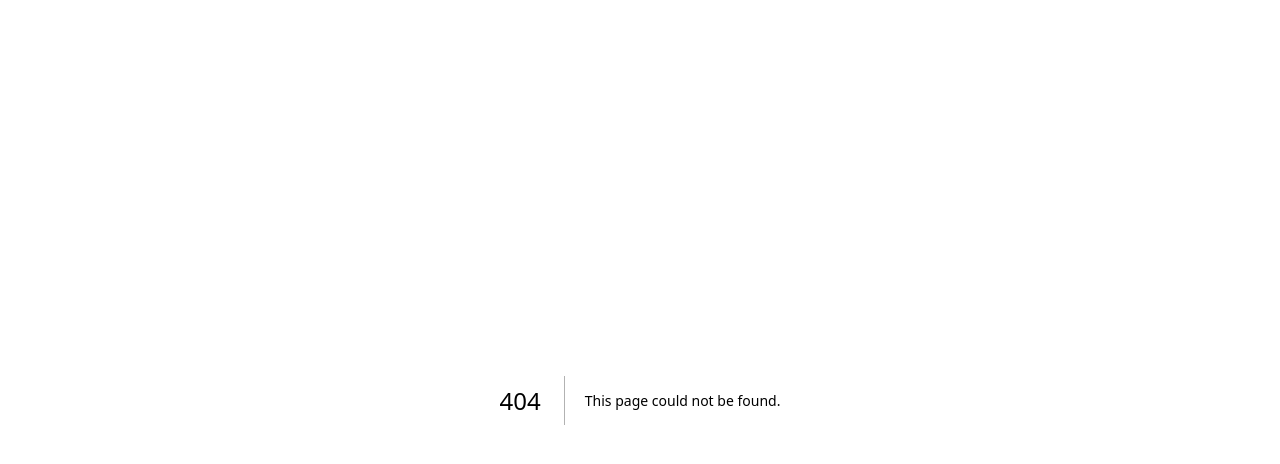
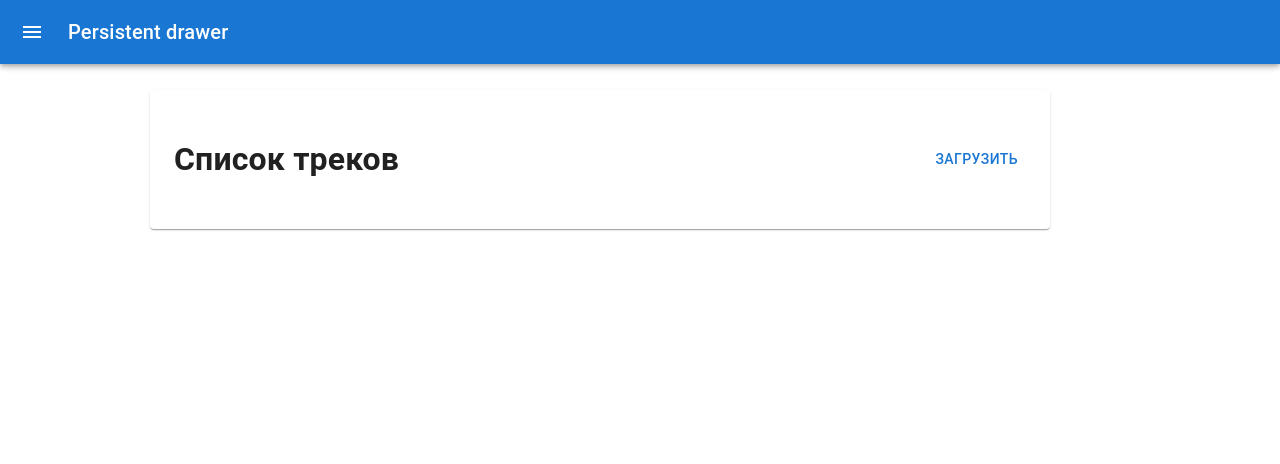
Before and after one commit to FallenStarrr/musical-platform, a Next.js app in the folder client/: page /tracks/create in a window 1280 px wide. Before the commit this address had no page. Shown: the top 464 px of the page. Built offline with nearby package versions, Linux system fonts and the light colour scheme.

Commit message:
create page and routing

```diff
--- a/client/components/Navbar.tsx
+++ b/client/components/Navbar.tsx
@@ -18,6 +18,10 @@ import ListItemIcon from '@mui/material/ListItemIcon';
 import ListItemText from '@mui/material/ListItemText';
 import InboxIcon from '@mui/icons-material/MoveToInbox';
 import MailIcon from '@mui/icons-material/Mail';
+import { useRouter } from 'next/router';
+
+
+
 
 const drawerWidth = 240;
 
@@ -70,9 +74,17 @@ const DrawerHeader = styled('div')(({ theme }) => ({
   justifyContent: 'flex-end',
 }));
 
+const menuItems = [
+  {text: 'Главная' , href: '/'},
+  {text: 'Список треков' , href: '/tracks'},
+  {text: 'Список альбомов' , href: '/albums'},
+
+]
+
 export default function Navbar() {
   const theme = useTheme();
   const [open, setOpen] = React.useState(false);
+  const router = useRouter()
 
   const handleDrawerOpen = () => {
     setOpen(true);
@@ -123,8 +135,8 @@ export default function Navbar() {
 
         <Divider />
         <List>
-          {['Главная страница', 'Список треков', 'Список альбомов'].map((text, index) => (
-            <ListItem key={text} disablePadding>
+          {menuItems.map(({text, href}, index) => (
+            <ListItem key={href} disablePadding onClick={() => router.push(href)}>
               <ListItemButton>
                 <ListItemIcon>
                   {index % 2 === 0 ? <InboxIcon /> : <MailIcon />}
--- /dev/null
+++ b/client/layouts/MainLayout.tsx
@@ -0,0 +1,21 @@
+import Navbar from '@/components/Navbar'
+import { Container } from '@mui/material';
+import React, {ReactNode} from 'react'
+
+interface ParentProps {
+    children: ReactNode;
+}
+
+const MainLayout: React.FC<ParentProps> = ({children}) => {
+
+  return (
+    <>
+    <Navbar/>
+    <Container style={{margin: '90px 0'}}>
+         {children}
+    </Container>
+    </>
+  )
+}
+
+export default MainLayout
--- /dev/null
+++ b/client/pages/tracks/create.tsx
@@ -0,0 +1,24 @@
+import MainLayout from '@/layouts/MainLayout'
+import { Box, Button, Card, Grid } from '@mui/material'
+import { useRouter } from 'next/router'
+import React from 'react'
+
+const create = () => {
+    const router = useRouter()
+  return (
+    <MainLayout>
+        <Grid container justifyContent={'center'}>
+              <Card style={{width: 900}}>
+                    <Box p={3}>
+                        <Grid container justifyContent={'space-between'}>
+                            <h1>Список треков</h1>
+                            <Button onClick={() => router.push('tracks/create')}>Загрузить</Button>
+                        </Grid>
+                    </Box>
+              </Card>
+        </Grid>
+    </MainLayout>
+  )
+}
+
+export default create
```
Also changed, not shown: client/pages/index.tsx (+8 -5 lines), client/pages/tracks/index.tsx (added, +12 -0 lines).
